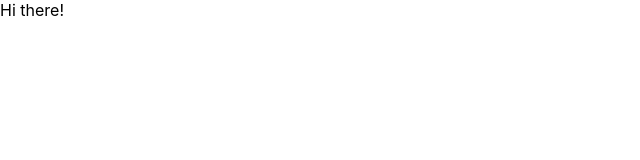
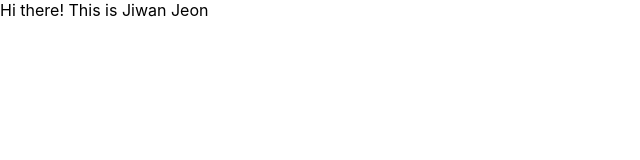
Before and after one commit to jiwanjeon/DoThatThang, a React (Create React App) app: page / in a window 1280 px wide. Shown: the top 160 px of the page, without its empty margins (0-640 px from the left). Built offline with nearby package versions, Linux system fonts and the light colour scheme.

Commit message:
chore: update files

```diff
--- a/src/App.tsx
+++ b/src/App.tsx
@@ -1,7 +1,7 @@
 import React from "react";
 
 function App() {
-  return <div className="App">Hi there!</div>;
+  return <div className="App">Hi there! This is Jiwan Jeon</div>;
 }
 
 export default App;
```
